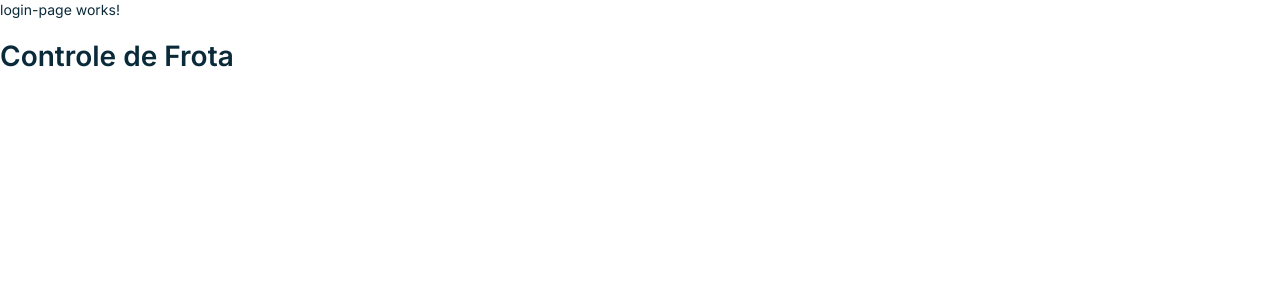
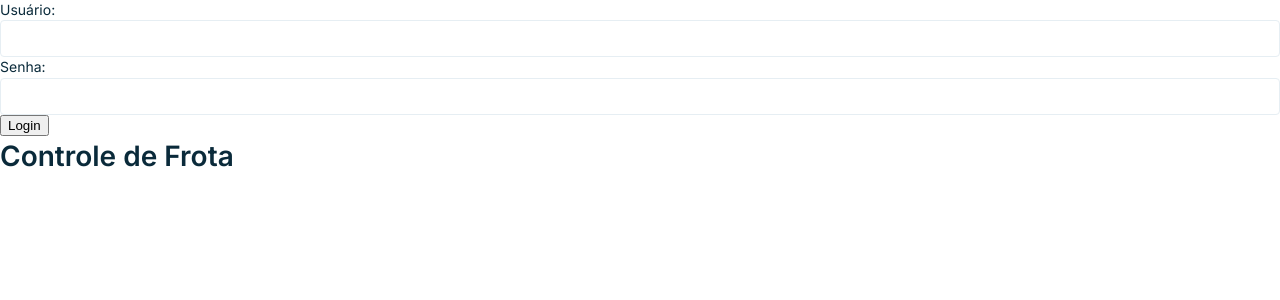
Before and after one commit to danielgilcastro/controle_de_frota_web, an Angular app: page /create-account in a window 1280 px wide. Shown: the top 300 px of the page. Built offline with nearby package versions, Linux system fonts and the light colour scheme.

Commit message:
inicio component login

```diff
--- a/src/app/pages/login-page/login-page.component.html
+++ b/src/app/pages/login-page/login-page.component.html
@@ -1 +1,11 @@
-<p>login-page works!</p>
+<div class="form-login">
+    <form>
+        <label for="username">Usuário:</label>
+        <input type="text" id="username" name="username" required>
+
+        <label for="password">Senha:</label>
+        <input type="password" id="password" name="password" required>
+
+        <button type="submit">Login</button>
+    </form>
+</div>
```
